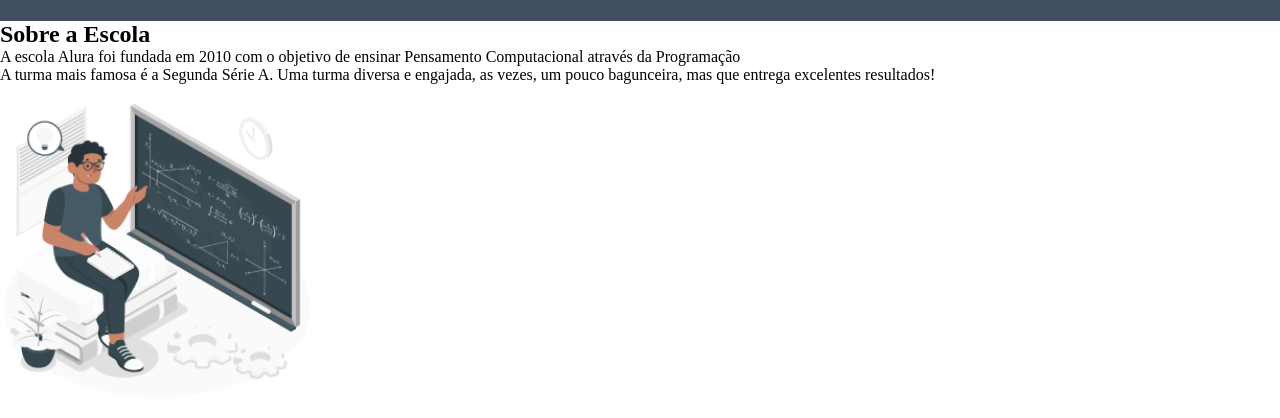
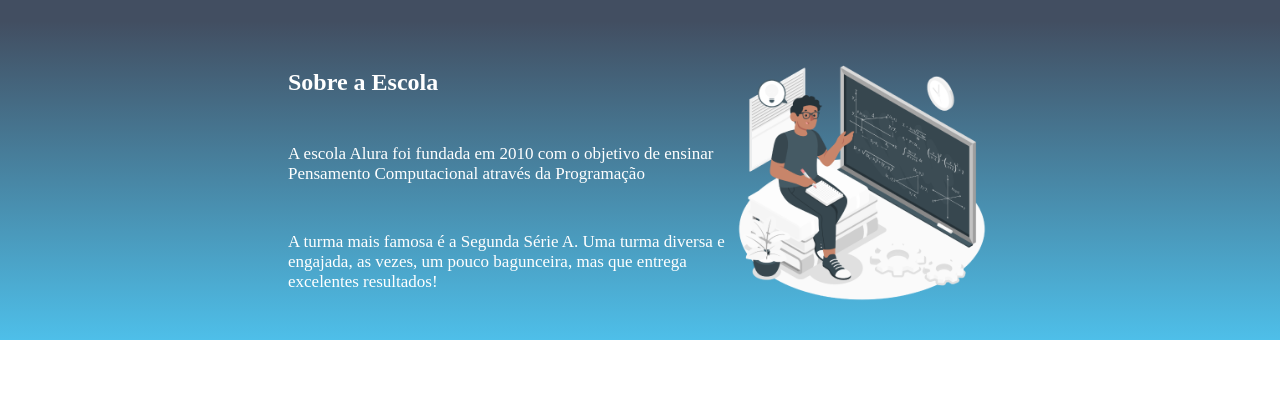
Before and after one commit to Cassia22/site-escola, a plain HTML site: page index.html in a window 1280 px wide. Shown: the part 80-498 px from the top of the page. Drawn offline with Linux system fonts and the light colour scheme.

Commit message:
final sessão

```diff
--- a/index.html
+++ b/index.html
@@ -29,12 +29,13 @@
 <p class="escola-texto-dois">A turma mais famosa é a Segunda Série A. Uma turma diversa e engajada, as vezes, um pouco bagunceira, mas que entrega excelentes resultados!</p>
 
 
-
         </div>
+        <img class="escola-imagem" src="Formula-amico 1 (2).png" alt="">
 
     </section>
 
-    <img class="escola-imagem" src="Formula-amico 1 (2).png" alt="">
+
+
 
 </body>
 </html>
--- a/style.css
+++ b/style.css
@@ -29,5 +29,38 @@ width: 18%;
 
 .escola-imagem{
 
-    width: 25%;
+    width: 20%;
 }
+
+.escola{
+
+    background-image: linear-gradient(#424e61,#4ebfe9);
+    color: white;
+    display: flex;
+    justify-content: center;
+    align-items: center;
+    padding: 24px 0;
+}
+
+.escola-div-conteudo{
+
+    width: 35%;
+
+}
+
+.escola-titulo{
+
+    padding: 24px 0;
+
+}
+
+.escola-texto-um{
+
+padding: 24px 0;
+font-size: 17px;
+}
+
+.escola-texto-dois{
+    padding: 24px 0;
+    font-size: 17px;
+}
```
